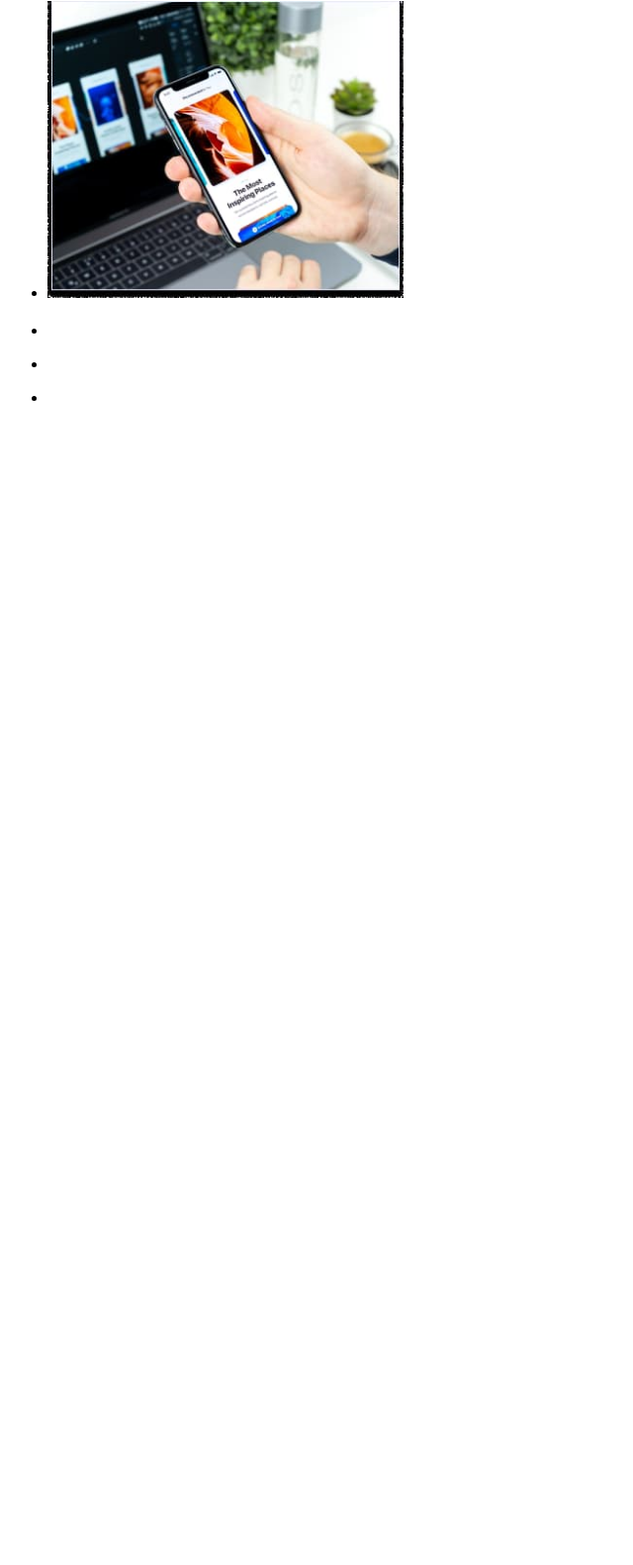
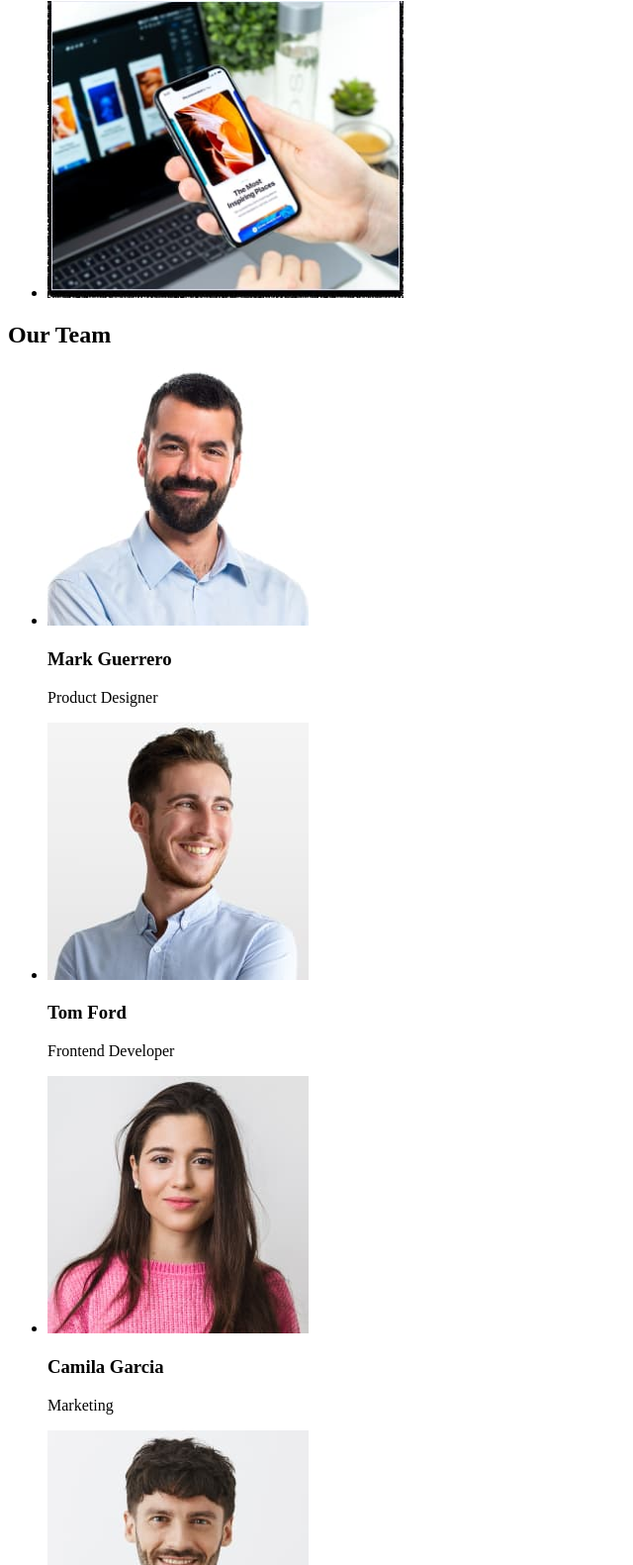
Before and after one commit to Daniil4449/goit-markup-hw-01, a plain HTML site: page index.html in a window 1280 px wide. Shown: the part 1219-2800 px from the top of the page at 99% size, without its empty margins (0-640 px from the left). Before the commit the page ends 1646 px from the top, so only its background shows below. Drawn offline with Linux system fonts and the light colour scheme.

Commit message:
marcup-hw (comit-2)

```diff
--- a/index.html
+++ b/index.html
@@ -1,5 +1,6 @@
 <!DOCTYPE html>
 <html lang="en">
+
 <head>
   <meta charset="UTF-8" />
   <meta http-equiv="X-UA-Compatible" content="IE=edge" />
@@ -9,14 +10,18 @@
   <link rel="stylesheet" href="" />
   <link rel="stylesheet" href="" />
 </head>
+
 <body>
   <header>
     <a href="/"><span>Web</span>Studio</a>
     <nav>
       <ul>
-          <li><a href="">Studio</a></li></li>
-          <li><a href="">Portfolio</a></li></li>
-          <li> <a href="">Contacts</a></li></li>
+        <li><a href="">Studio</a></li>
+        </li>
+        <li><a href="">Portfolio</a></li>
+        </li>
+        <li> <a href="">Contacts</a></li>
+        </li>
       </ul>
     </nav>
     <address>
@@ -64,24 +69,36 @@ problem to walk away with the perfect and creative solution. </p>
       </ul>
     </section>
 
-<section><h2></h2>
+    <section>
+      <h2>Our Team</h2>
       <ul>
         <li>
-    <img src="" alt="">
-    <p></p>
+          <img src="./images/img.jpg" alt="Mark Guerrero photo" width="264" height="260">
+          <h3>Mark Guerrero</h3>
+          <p>Product Designer</p>
         </li>
         <li>
-    <img src="" alt="">
-    <p></p>
+          <img src="./images/img (1).jpg" alt="Tom Ford photo" width="264" height="260">
+          <h3>Tom Ford</h3>
+          <p>Frontend Developer</p>
         </li>
         <li>
-    <img src="" alt="">
-    <p></p>
+          <img src="./images/img (2).jpg" alt="Camila Garcia photo" width="264" height="260">
+          <h3>Camila Garcia</h3>
+          <p>Marketing</p>
+        </li>
+        <li>
+          <img src="./images/img (3).jpg" alt="Daniel Wilson photo" width="264" height="260">
+          <h3>Daniel Wilson</h3>
+          <p>UI Designer</p>
         </li>
       </ul>
     </section>
   </main>
+  <footer>
+    <a href="/"><span>Web</span>Studio</a>
+    <p>Increase the flow of customers and sales for your business with digital marketing & growth solutions.</p>
+  </footer>
+</body>
 
-    <footer class="footer"></footer>
-  </body>
 </html>
```
Also changed, not shown: images/img (1).jpg (added), images/img (2).jpg (added), images/img (3).jpg (added), images/img.jpg (added). Lines whose indentation alone changed are shown as unchanged.
